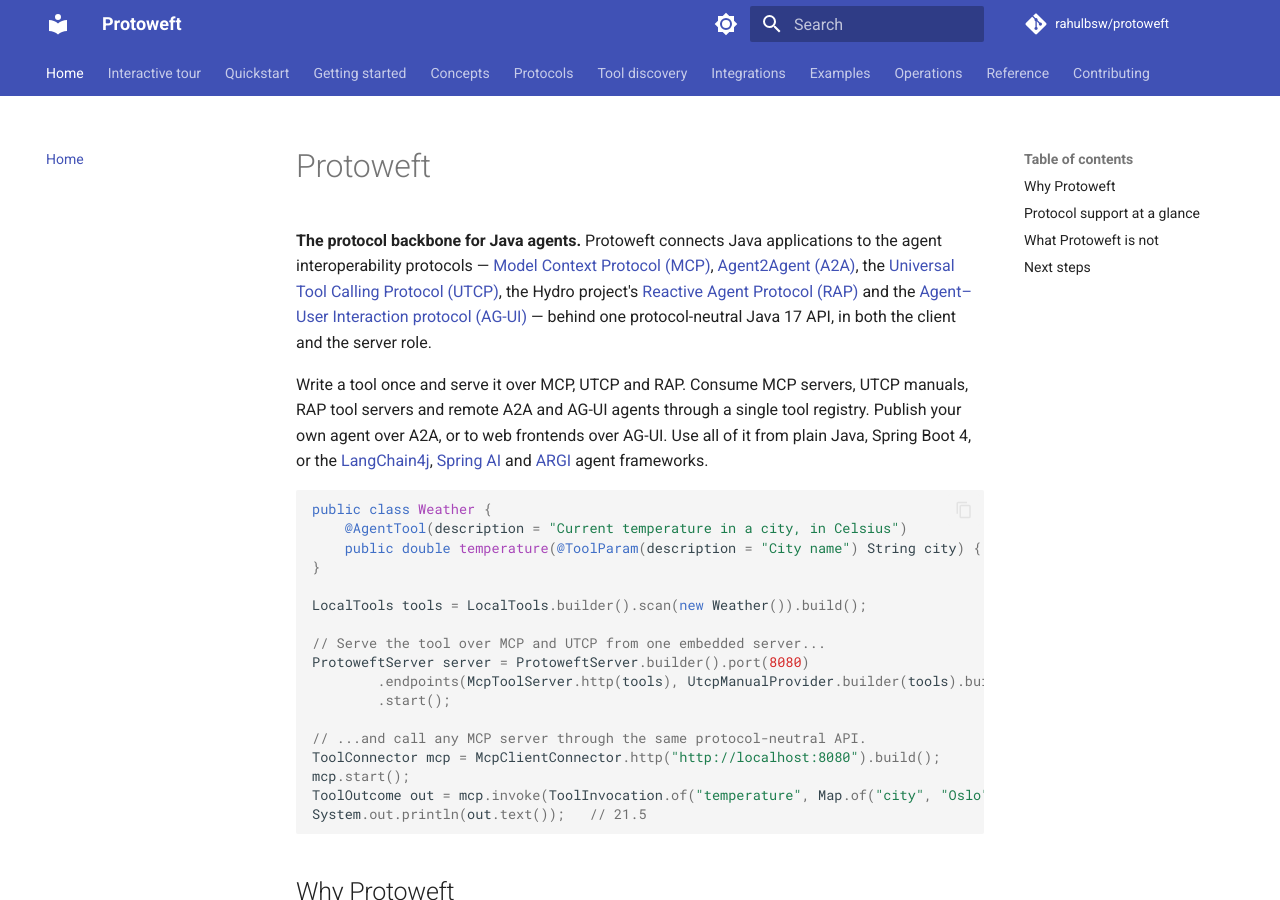
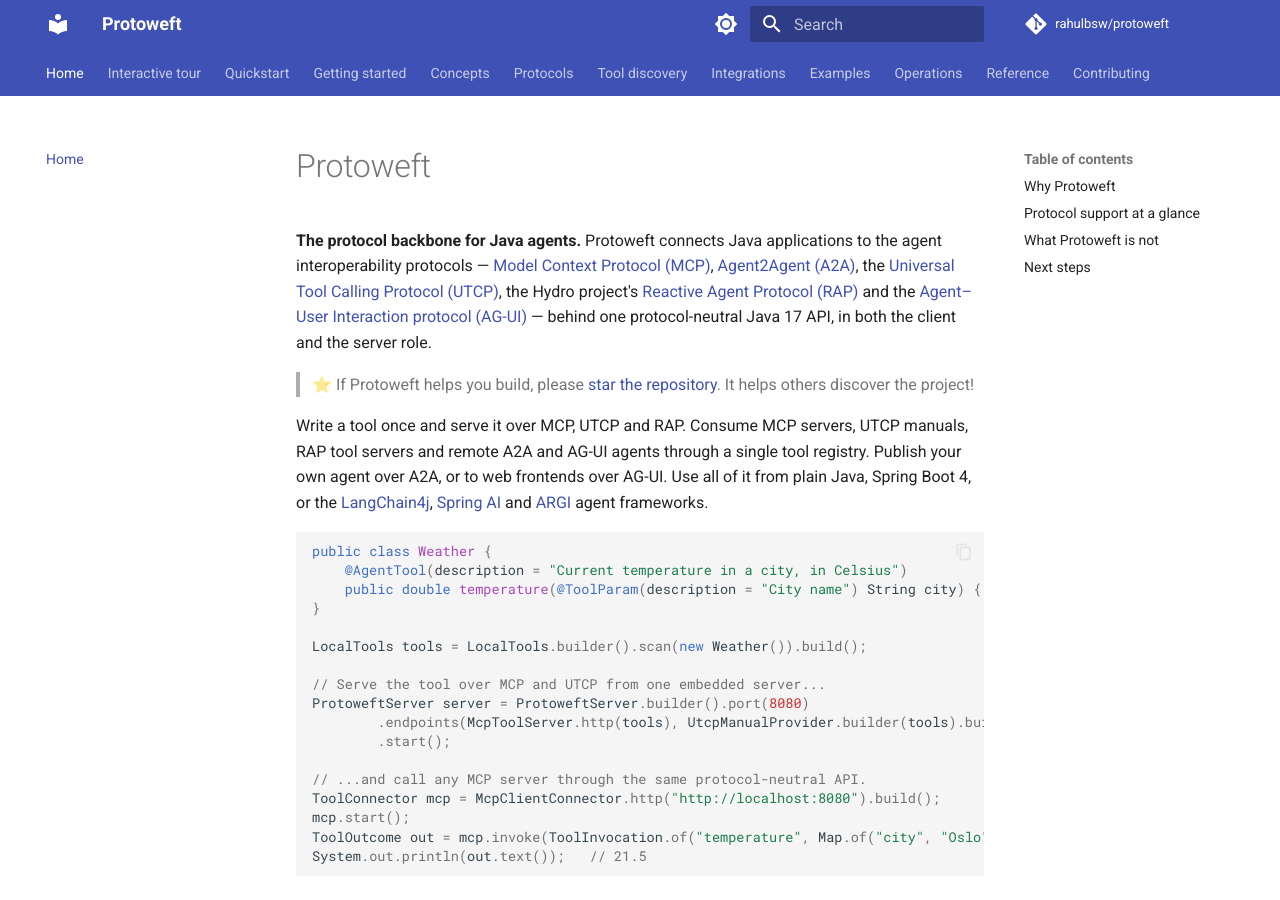
Before and after one commit to rahulbsw/protoweft, an MkDocs documentation site: the page built from docs/index.md, in a window 1280 px wide and 900 px high. Built offline with MkDocs 1.6.1 and Material for MkDocs 9.7.7, drawn with Linux system fonts in a browser that asks for light colours; comment, search, counter and statistics services are not loaded.

Commit message:
Add a friendly star request to the README and docs homepage

```diff
--- a/docs/index.md
+++ b/docs/index.md
@@ -8,6 +8,9 @@ interoperability protocols —
 [Reactive Agent Protocol (RAP)](protocols/rap.md) and the
 [Agent–User Interaction protocol (AG-UI)](protocols/agui.md) — behind one protocol-neutral Java 17
 API, in both the client and the server role.
+
+> ⭐ If Protoweft helps you build, please [star the repository](https://github.com/rahulbsw/protoweft).
+> It helps others discover the project!
 
 Write a tool once and serve it over MCP, UTCP and RAP. Consume MCP servers, UTCP manuals, RAP tool
 servers and remote A2A and AG-UI agents through a single tool registry. Publish your own agent over
```
Also changed, not shown: README.md (+3 -0 lines).
